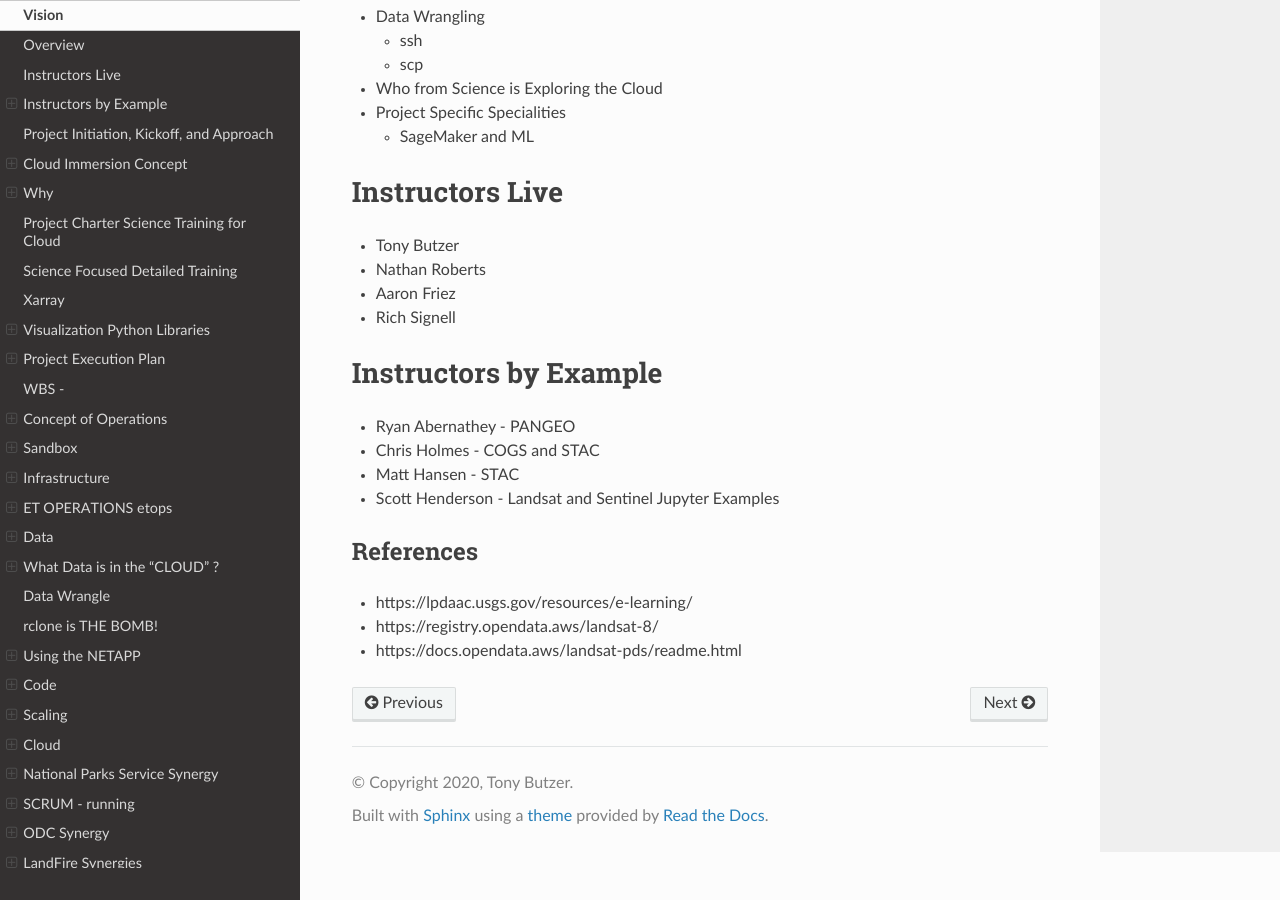
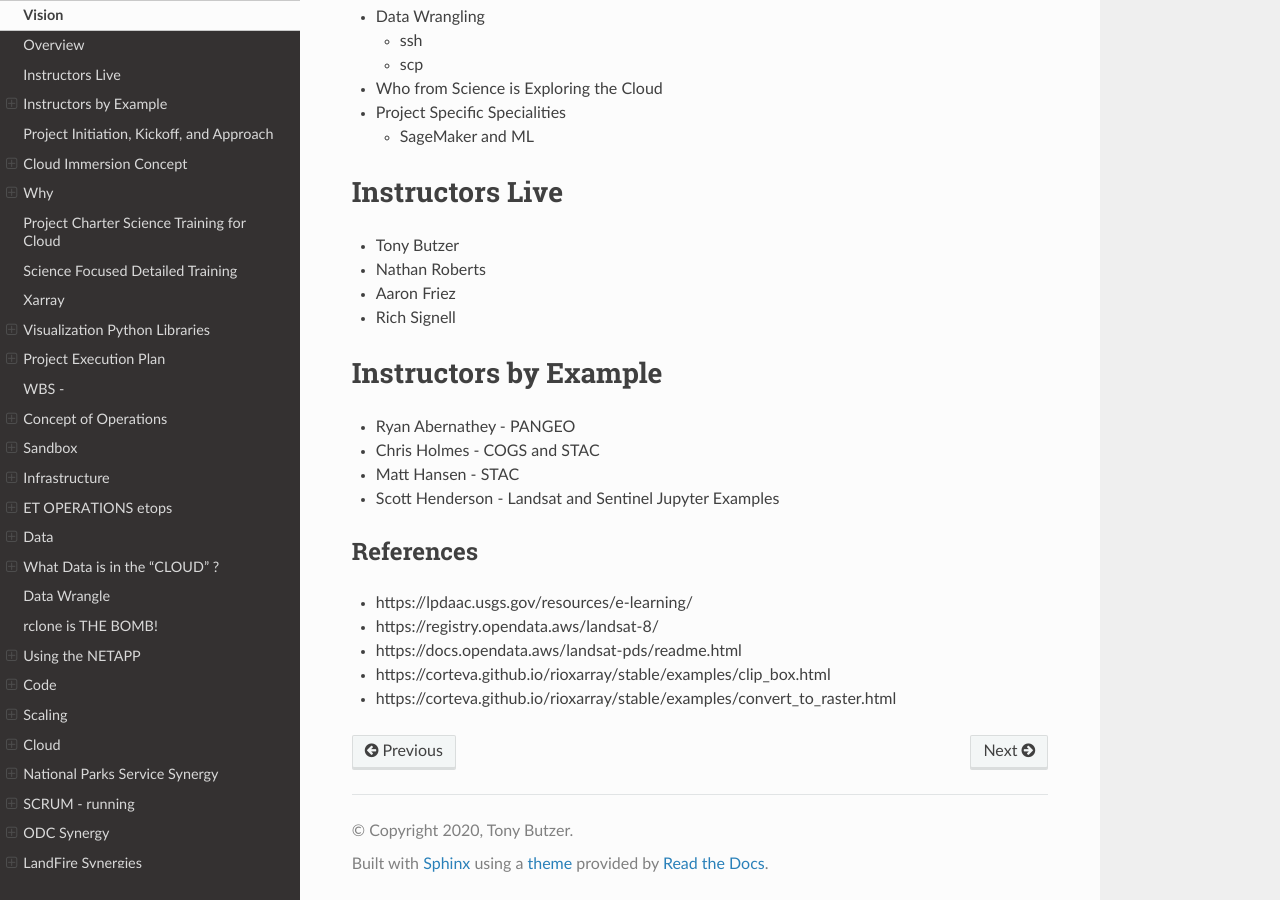
Before and after one commit to tonybutzer/harmony, a Sphinx documentation site: the page built from documentation/source/00define_ET.md, in a window 1280 px wide and 900 px high, scrolled down 697 px. Built offline with Sphinx 7.4.7 and the Read the Docs theme 2.0.0, drawn with Linux system fonts in a browser that asks for light colours; some of the changed lines change nothing that is shown.

Commit message:
reference updates
https://corteva.github.io/rioxarray/stable/examples/convert_to_raster.html

```diff
--- a/documentation/source/00define_ET.md
+++ b/documentation/source/00define_ET.md
@@ -66,3 +66,5 @@
 - https://lpdaac.usgs.gov/resources/e-learning/
 - https://registry.opendata.aws/landsat-8/
 - https://docs.opendata.aws/landsat-pds/readme.html
+- https://corteva.github.io/rioxarray/stable/examples/clip_box.html
+- https://corteva.github.io/rioxarray/stable/examples/convert_to_raster.html
```
